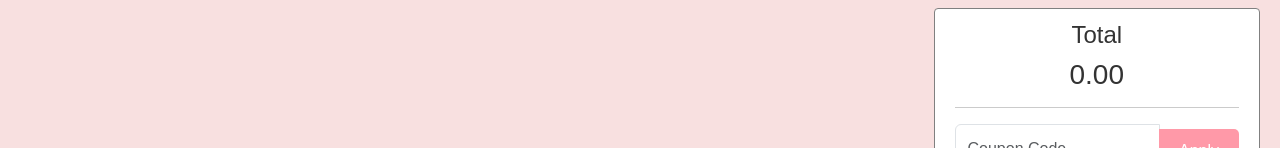
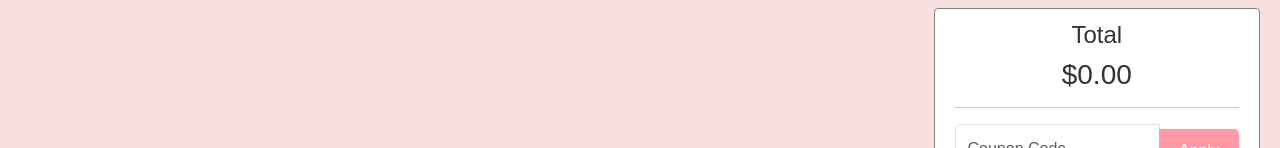
Before and after one commit to SamanthaRoman/107, a React (Create React App) app: page /cart in a window 1280 px wide. Shown: the part 139-287 px from the top of the page. Built offline with nearby package versions, Linux system fonts and the light colour scheme.

Commit message:
final project

```diff
--- a/src/pages/cart.jsx
+++ b/src/pages/cart.jsx
@@ -42,7 +42,7 @@ function Cart(){
                 </div>
                 <aside>
                     <h4>Total</h4>
-                    <h3>{getTotal()}</h3>
+                    <h3>${getTotal()}</h3>
                     <hr />
                     <div className="input-group">
                         <input type="text" className="form-control" placeholder="Coupon Code" id="" />
```
